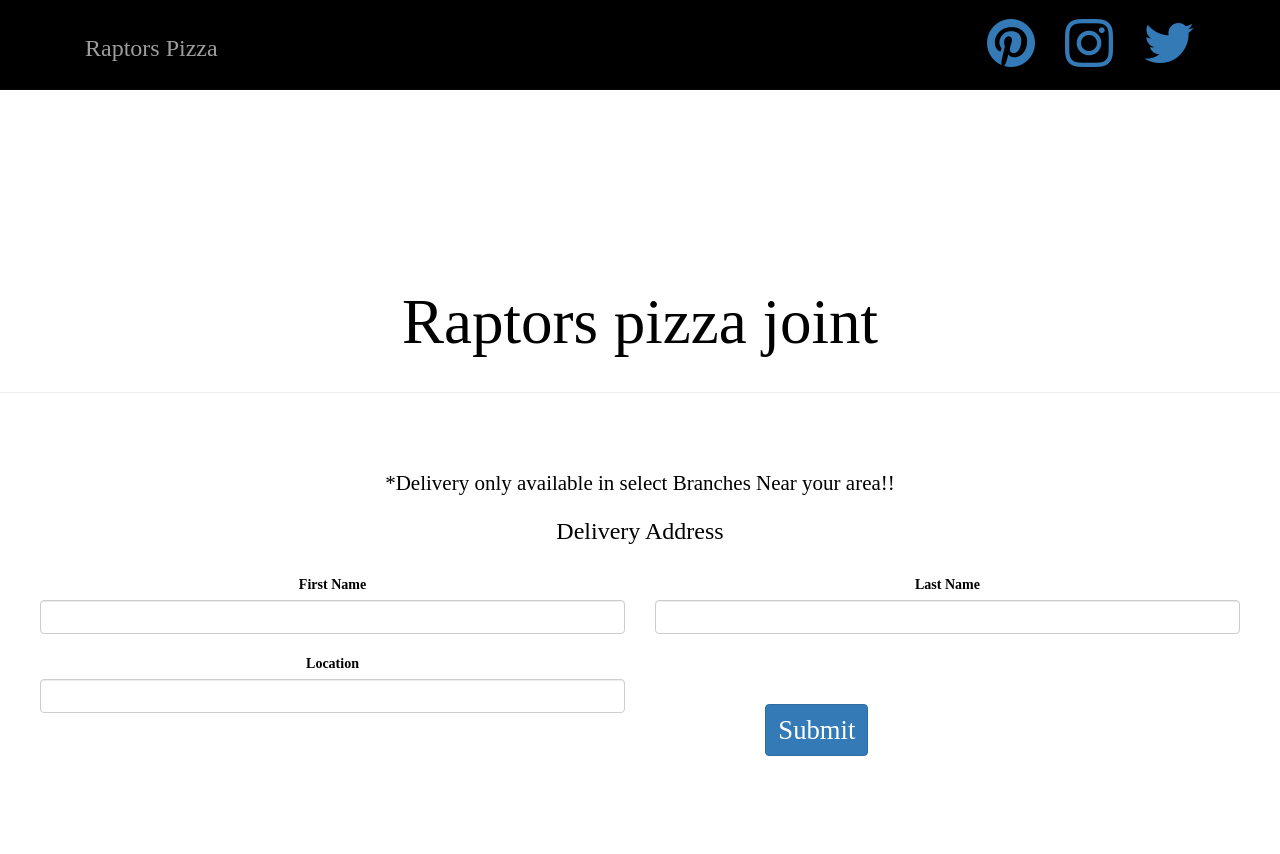
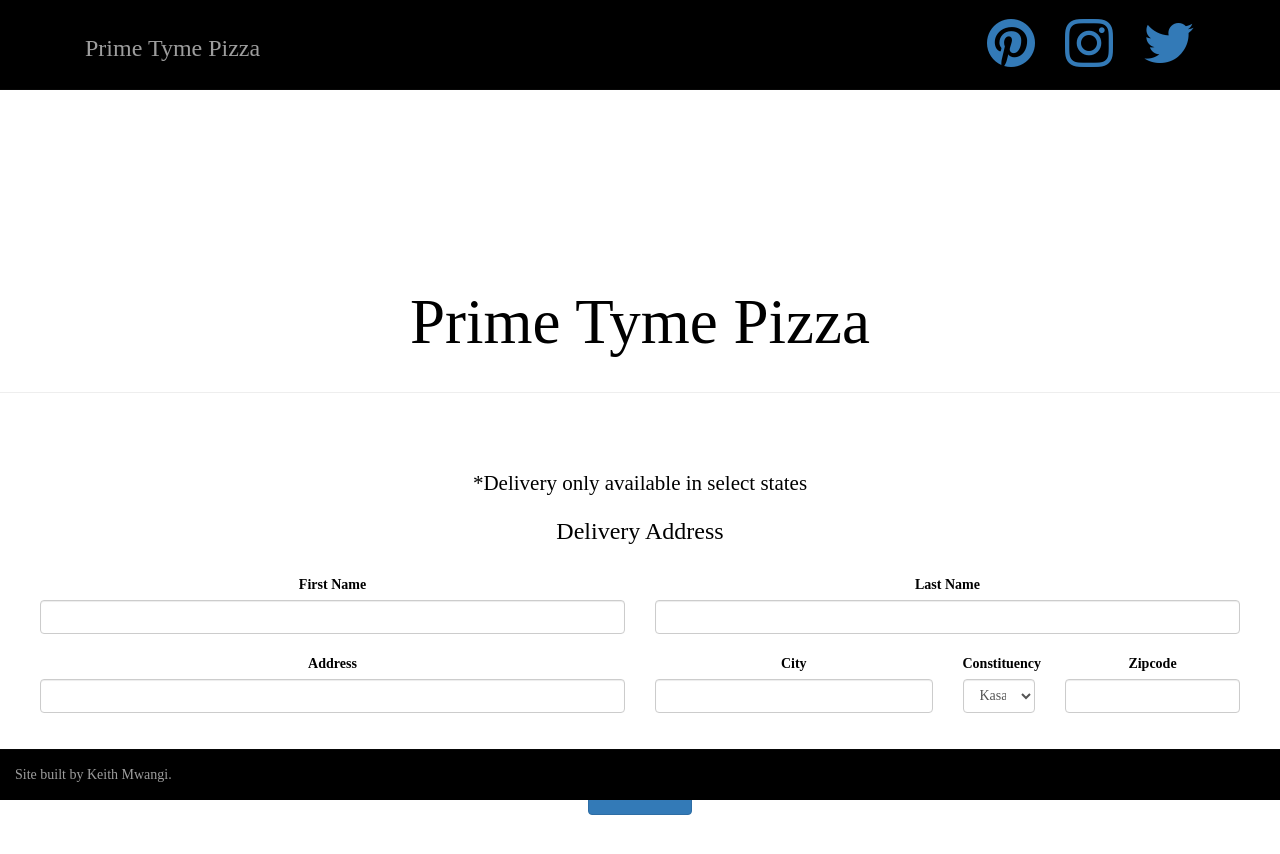
Before and after one commit to CHWAKIZZ/Prime-Tyme-pizza, a plain HTML site: page index.html in a window 1280 px wide. Both pictures are taken after a click on the button "Delivery". Drawn offline with Linux system fonts and the light colour scheme.

Commit message:
Added A Custom pizza form and added various columns

```diff
--- a/index.html
+++ b/index.html
@@ -1,22 +1,23 @@
+
 <!DOCTYPE html>
 <html>
   <head>
-
+<!-- Link Bootstrap, Font Awesome, CSS, jQuery and JavaScript Start -->
     <link href="css/bootstrap.min.css" rel="stylesheet" type="text/css">
     <link href="css/bootstrap-social.css" rel="stylesheet" type="text/css">
     <link href="font-awesome/css/font-awesome.min.css" rel="stylesheet">
     <link href="css/styles.css" rel="stylesheet" type="text/css">
     <script src="js/jquery-1.12.4.js"></script>
     <script src="js/scripts.js"></script>
-
-    <title>Pizza Order and Delivery Services.</title>
+<!-- Link Bootstrap, Font Awesome, CSS, jQuery and JavaScript End -->
+    <title>Pizza Order</title>
   </head>
   <body>
-<!-- Making a Navbar div -->
+<!-- Navbar Start -->
     <div class="nav">
       <nav class="navbar navbar-inverse navbar-fixed-top" id="nav">
         <div class="container">
-          <a href="index.html"><div class="navbar-text pull-left"><h3>Raptors Pizza</h3></div></a>
+          <a href="index.html"><div class="navbar-text pull-left"><h3>Prime Tyme Pizza</h3></div></a>
           <div class="navbar-text pull-right"><a href="http://twitter.com"><i class="fa fa-twitter fa-4x"></i></a></div>
           <div class="navbar-text pull-right"><a href="https://www.instagram.com/"><i class="fa fa-instagram fa-4x"></i></a></div>
           <div class="navbar-text pull-right"><a href="https://www.pinterest.com"><i class="fa fa-pinterest fa-4x"></i></a></div>
@@ -26,15 +27,14 @@
 <!-- Navbar End -->
 <!-- Landing Start -->
     <div class="jumbotron" id="landing-content">
-      <h1 class="page-header">Raptors pizza joint</h1>
+      <h1 class="page-header">Prime Tyme Pizza</h1>
       <h2 id="landing-tagline">Serving your daily pizza cravings! Available through online order only.</h2>
-      <p>*Delivery only available in select Branches Near your area!!</p>
+      <p>*Delivery only available in select states</p>
       <button type="btn" class="btn btn-primary" id="pickup-btn">Pickup</button>
       <button type="btn" class="btn btn-danger" id="delivery-btn">Delivery</button>
       <div class="form-group" id="address">
         <h3>Delivery Address</h3>
-
-
+<!-- Address Form Start -->
         <form id="address-form">
           <div class="row">
             <div class="col-xs-6">
@@ -46,14 +46,27 @@
           </div>
           <div class="row">
             <div class="col-xs-6">
-              <label for="location">Location</label><input required type="text" class="form-control" id="street-add">
-              <option value=""></option>
+              <label for="street-address">Address</label><input required type="text" class="form-control" id="street-add">
             </div>
             <div class="col-xs-3">
+              <label for="city-name">City</label><input required type="text" class="form-control" id="city-add">
+            </div>
+            <div class="col-xs-1">
+              <label for="state-name">Constituency</label>
+              <select required class="form-control delivery-address" id="state-select">
+                <option>Kasarani</option>
+                <option></option>
+                <option></option>
+                <option></option>
+                <option></option>
+                <option></option>
 
 
+              </select>
+            </div>
             <div class="col-xs-2">
-
+              <label for="zipcode">Zipcode</label><input required type="text" class="form-control" id="zip-add">
+            </div>
           </div>
           <button type="submit" class="btn btn-primary" id="order-proceed-btn">Submit</button>
         </form>
@@ -115,9 +128,6 @@
                     <option></option>
                     <option value="tomato sauce">Tomato</option>
                     <option value="alfredo sauce">Alfredo</option>
-                    <option value="hot sause">Hot Sause </option>
-                    <option value="lemon sause">Indian lemon sause(<strong>Unique homemade sause only served here!!</strong>)</option>
-                    <option value="kachumbari">Spiced Up Kachumbari (<strong>Unique homemade sause only served here!!</strong>) </option>
                   </select>
                 </div>
               </div>
@@ -134,7 +144,7 @@
                 </div>
               </div>
               <div class="row container">
-                <div class="col-xs-6"><p>Vegetable (+Ksh 110)</p></div>
+                <div class="col-xs-6"><p>Veggie 1 (+$1)</p></div>
                 <div class="col-xs-6" class="form-option">
                   <select required class="form-control" id="veggie1">
                     <option></option>
@@ -143,12 +153,11 @@
                     <option value="olives">Black Olives</option>
                     <option value="spinach">Spinach</option>
                     <option value="mushrooms">Mushrooms</option>
-                    <option value="lettuce">Sliced lettuce with <strong>Mayonisse.</strong></option>
                   </select>
                 </div>
               </div>
               <div class="row container">
-                <div class="col-xs-6"><p>Optional Vegetable(+Kshs 100)</p></div>
+                <div class="col-xs-6"><p>Veggie 2 (+$1)</p></div>
                 <div class="col-xs-6" class="form-option">
                   <select required class="form-control" id="veggie2">
                     <option></option>
@@ -161,7 +170,7 @@
                 </div>
               </div>
               <div class="row container">
-                <div class="col-xs-6"><p>Meat (+Kshs 200)</p></div>
+                <div class="col-xs-6"><p>Meat (+$2)</p></div>
                 <div class="col-xs-6" class="form-option">
                   <select required class="form-control" id="meat">
                     <option></option>
@@ -182,7 +191,6 @@
           <button type="btn" class="btn btn-info side-option" id="breadsticks">Breadsticks</button>
           <button type="btn" class="btn btn-info side-option" id="brownie">Brownie</button>
           <button type="btn" class="btn btn-info side-option" id="soda">Italian Soda</button>
-          <button type="btn" class="btn btn-info side-option" id="burger">large Beef Burger</button>
         </div>
 <!-- Cart Start -->
         <div class="col-xs-4" id="price-content">
@@ -202,6 +210,13 @@
 <!-- Cart End -->
       </div>
     </div>
-
+<!-- Order Content End -->
+<!-- Footer Start -->
+    <div class="nav">
+      <nav class="navbar navbar-inverse navbar-fixed-bottom" id="footer">
+        <div class="navbar-text pull-left">Site built by Keith Mwangi.</div>
+      </nav>
+    </div>
+<!-- Footer End -->
   </body>
 </html>
```
